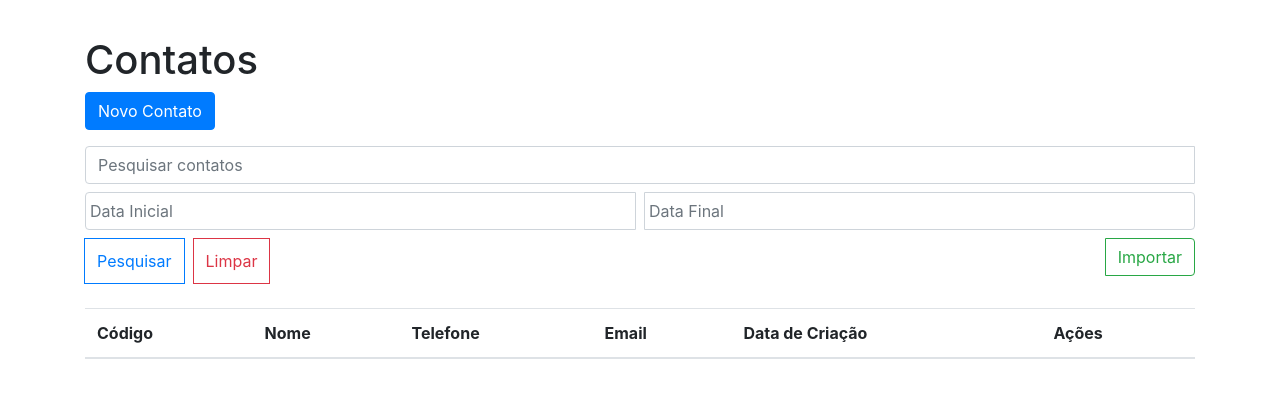
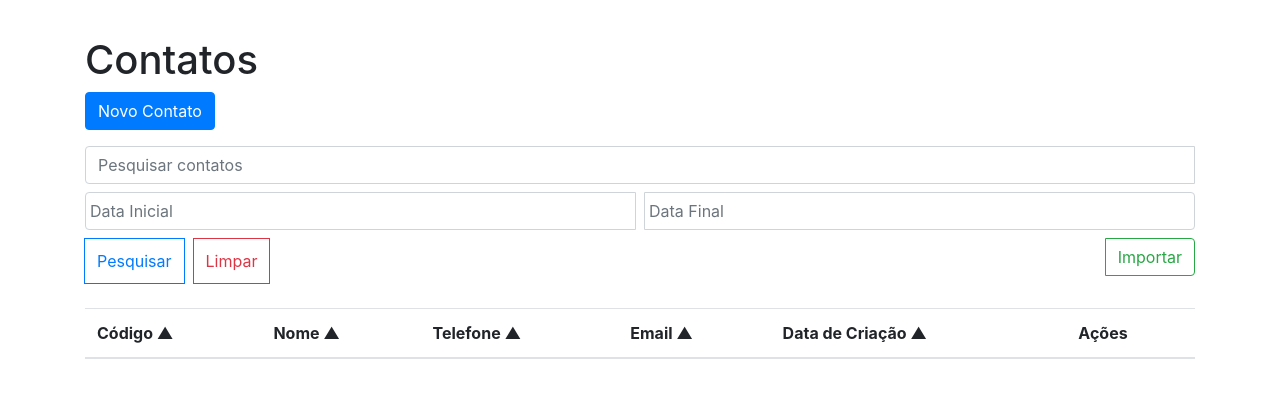
Before and after one commit to salatielfiore/desafio-php, a PHP site: page / in a window 1280 px wide. Shown: the top 398 px of the page. Run offline with PHP 8.4, Linux system fonts and the light colour scheme; data that the repository does not hold is empty; some libraries are stand-ins or nearby versions.

Commit message:
fazendo a busca ordenado via jquery com ajax

```diff
--- a/web/contato/scripts/listar_contato_filtro.php
+++ b/web/contato/scripts/listar_contato_filtro.php
@@ -90,17 +90,6 @@ function queryPequisaPorFiltroDataFim($dataFim)
     return " AND data_criacao <= '$termoDataFim'";
 }
 
-function inverterDirecao($coluna)
-{
-    // Se a coluna atual é a mesma que a última ordenação, inverte a direção
-    if (isset($_POST['ordem']) && $_POST['ordem'] === $coluna) {
-        return ($_POST['direcao'] === 'asc') ? 'desc' : 'asc';
-    } else {
-        // Se for uma nova coluna, padrão para 'asc'
-        return 'asc';
-    }
-}
-
 function ordenacao($ordem, $direcao)
 {
     $termoOrdem = limparScapeString(trim($ordem));
--- a/web/index.php
+++ b/web/index.php
@@ -29,6 +29,15 @@
             top: 10px;
             right: 20px;
         }
+
+        .seta-desc::after {
+            content: ' ▼';
+        }
+
+        .seta-asc::after {
+            content: ' ▲';
+        }
+
     </style>
 </head>
 
@@ -42,6 +51,8 @@
 
     <!-- Campo de pesquisa -->
     <form action="" method="POST" id="filtroForm">
+        <input type="hidden" id="ordem" name="ordem" value="id">
+        <input type="hidden" id="direcao" name="direcao" value="asc">
         <div class="input-group mb-3">
             <!-- Campo de pesquisa -->
             <input type="text" class="form-control mb-2" name="pesquisa" id="pesquisa" placeholder="Pesquisar contatos"
@@ -83,11 +94,19 @@
     <table class="table mt-4">
         <thead>
         <tr>
-            <th scope="col">Código</th>
-            <th scope="col">Nome</th>
-            <th scope="col">Telefone</th>
-            <th scope="col">Email</th>
-            <th scope="col">Data de Criação</th>
+            <th class="seta" scope="col"><a class="link-ordenacao seta-asc" data-ordem="id" style="cursor: pointer">Código</a>
+            </th>
+            <th class="seta" scope="col"><a class="link-ordenacao seta-asc" data-ordem="nome" style="cursor: pointer">Nome</a>
+            </th>
+            <th class="seta" scope="col"><a class="link-ordenacao seta-asc" data-ordem="telefone"
+                                            style="cursor: pointer">Telefone</a>
+            </th>
+            <th class="seta" scope="col"><a class="link-ordenacao seta-asc" data-ordem="email" style="cursor: pointer">Email</a>
+            </th>
+            <th class="seta" scope="col"><a class="link-ordenacao seta-asc" data-ordem="data_criacao"
+                                            style="cursor: pointer">Data
+                    de
+                    Criação</a></th>
             <th scope="col">Ações</th>
         </tr>
         </thead>
```
Also changed, not shown: web/js/index.js (+26 -17 lines).
